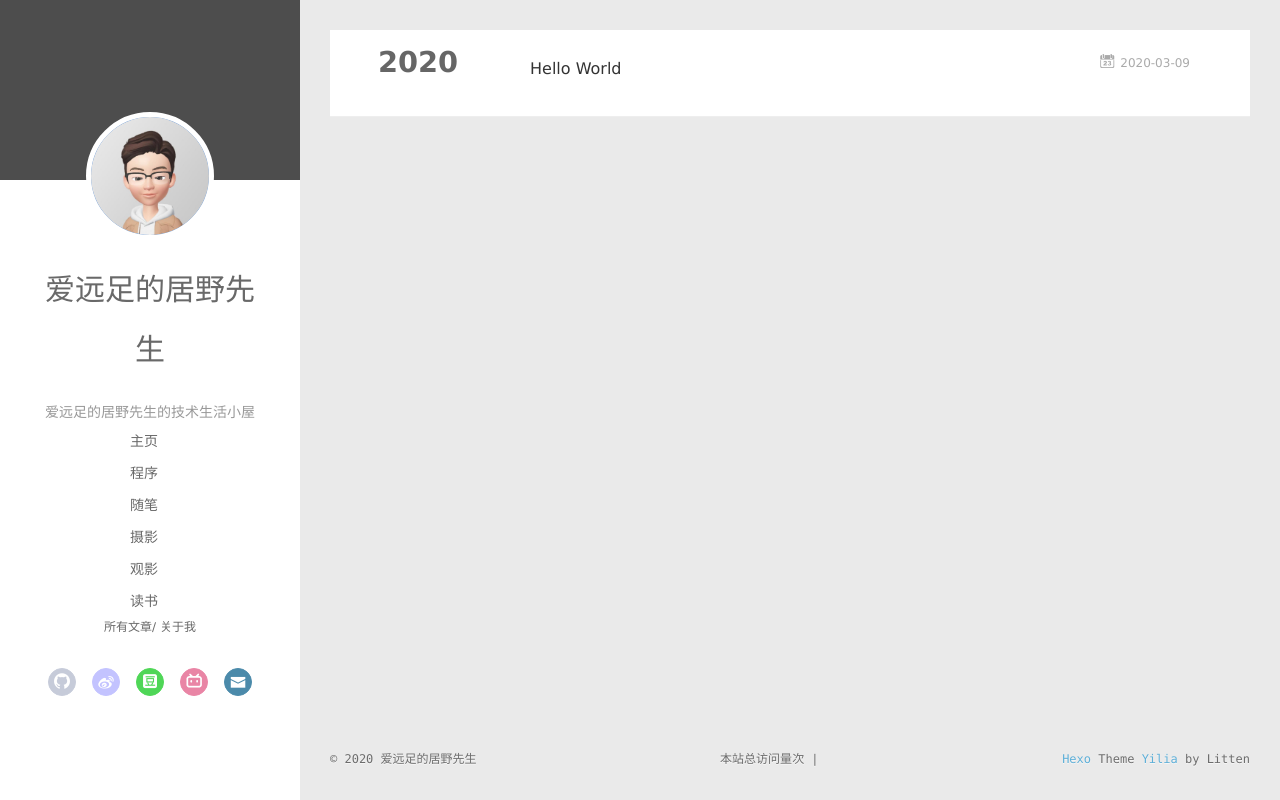
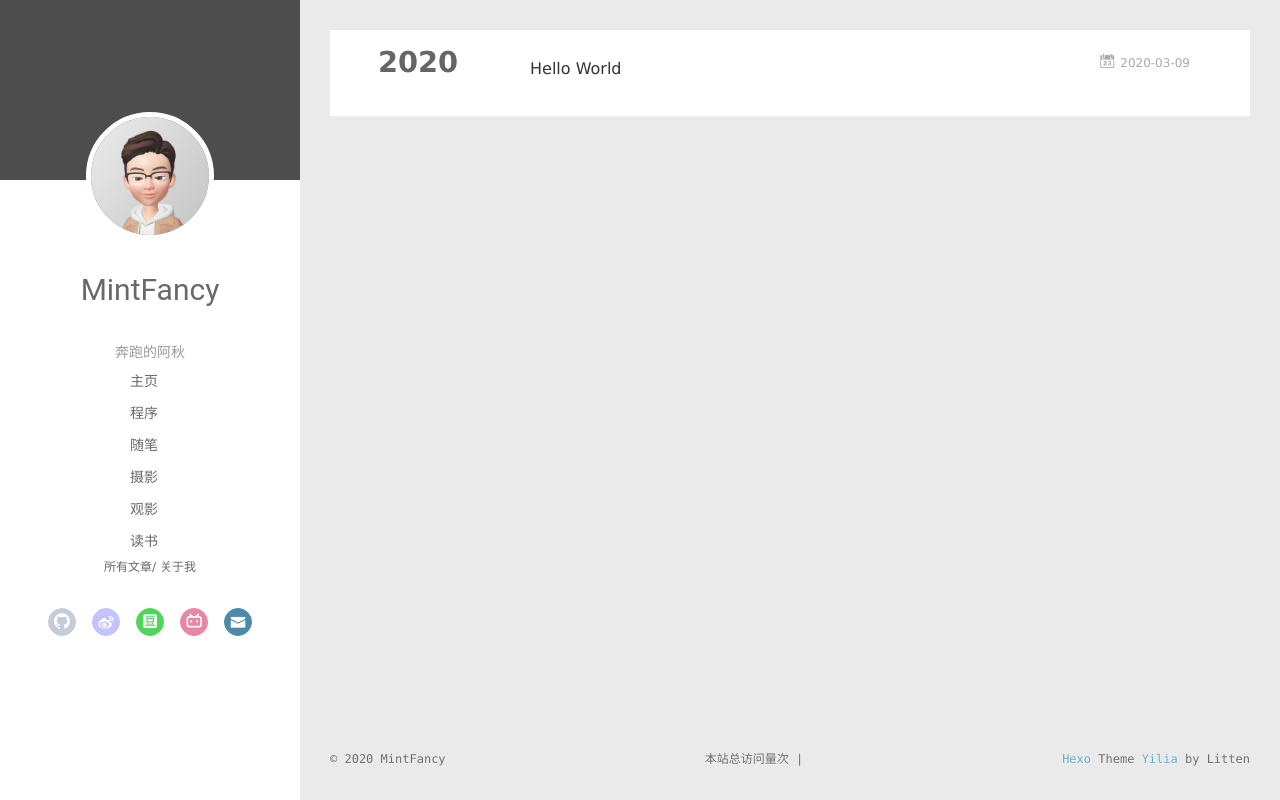
Before and after one commit to heroamd/heroamd.github.io, a plain HTML site: page archives/index.html in a window 1280 px wide. Drawn offline with Linux system fonts and the light colour scheme; some packages are replaced by stand-ins of ours; a script that the page names is missing.

Commit message:
Site updated: 2020-03-10 11:58:26

```diff
--- a/archives/index.html
+++ b/archives/index.html
@@ -6,19 +6,19 @@
   <meta name="renderer" content="webkit">
   <meta http-equiv="X-UA-Compatible" content="IE=edge" >
   <link rel="dns-prefetch" href="http://yoursite.com">
-  <title>Archives | mintfancy</title>
+  <title>Archives | 阿秋技术小屋</title>
   <meta name="viewport" content="width=device-width, initial-scale=1, maximum-scale=1">
   <meta name="description" content="这个世界从不吝惜同情，当你觉得自己一无所长并接受的心安理得时同情如烫手山芋，暖在外，痛在内扔掉同情去远足去奔跑吧少年！你还有美丽的未来啊">
 <meta property="og:type" content="website">
-<meta property="og:title" content="mintfancy">
+<meta property="og:title" content="阿秋技术小屋">
 <meta property="og:url" content="http://yoursite.com/archives/index.html">
-<meta property="og:site_name" content="mintfancy">
+<meta property="og:site_name" content="阿秋技术小屋">
 <meta property="og:description" content="这个世界从不吝惜同情，当你觉得自己一无所长并接受的心安理得时同情如烫手山芋，暖在外，痛在内扔掉同情去远足去奔跑吧少年！你还有美丽的未来啊">
 <meta property="og:locale" content="en_US">
-<meta property="article:author" content="爱远足的居野先生">
+<meta property="article:author" content="MintFancy">
 <meta name="twitter:card" content="summary">
 
-    <link rel="alternative" href="/atom.xml" title="mintfancy" type="application/atom+xml">
+    <link rel="alternative" href="/atom.xml" title="阿秋技术小屋" type="application/atom+xml">
 
 
     <link rel="icon" href="/assets/headall.jpg">
@@ -48,10 +48,10 @@
 			<img src="/assets/headpic.jpg" class="js-avatar">
 		</a>
 		<hgroup>
-		  <h1 class="header-author"><a href="/">爱远足的居野先生</a></h1>
+		  <h1 class="header-author"><a href="/">MintFancy</a></h1>
 		</hgroup>
 
-		<p class="header-subtitle">爱远足的居野先生的技术生活小屋</p>
+		<p class="header-subtitle">奔跑的阿秋</p>
 
 
 		<nav class="header-menu">
@@ -114,10 +114,10 @@
 				<img src="/assets/headpic.jpg" class="js-avatar">
 			</div>
 			<hgroup>
-			  <h1 class="header-author js-header-author">爱远足的居野先生</h1>
+			  <h1 class="header-author js-header-author">MintFancy</h1>
 			</hgroup>
 
-			<p class="header-subtitle"><i class="icon icon-quo-left"></i>爱远足的居野先生的技术生活小屋<i class="icon icon-quo-right"></i></p>
+			<p class="header-subtitle"><i class="icon icon-quo-left"></i>奔跑的阿秋<i class="icon icon-quo-right"></i></p>
 
 
 
@@ -233,7 +233,7 @@
   <div class="outer">
     <div id="footer-info">
     	<div class="footer-left">
-    		&copy; 2020 爱远足的居野先生
+    		&copy; 2020 MintFancy
     	</div>
       	<div class="footer-right">
       		<a href="http://hexo.io/" target="_blank">Hexo</a>  Theme <a href="https://github.com/litten/hexo-theme-yilia" target="_blank">Yilia</a> by Litten
```
Also changed, not shown: 2020/03/09/hello-world/index.html (+9 -9 lines), archives/2020/03/index.html (+10 -10 lines), archives/2020/index.html (+10 -10 lines), index.html (+10 -10 lines).
